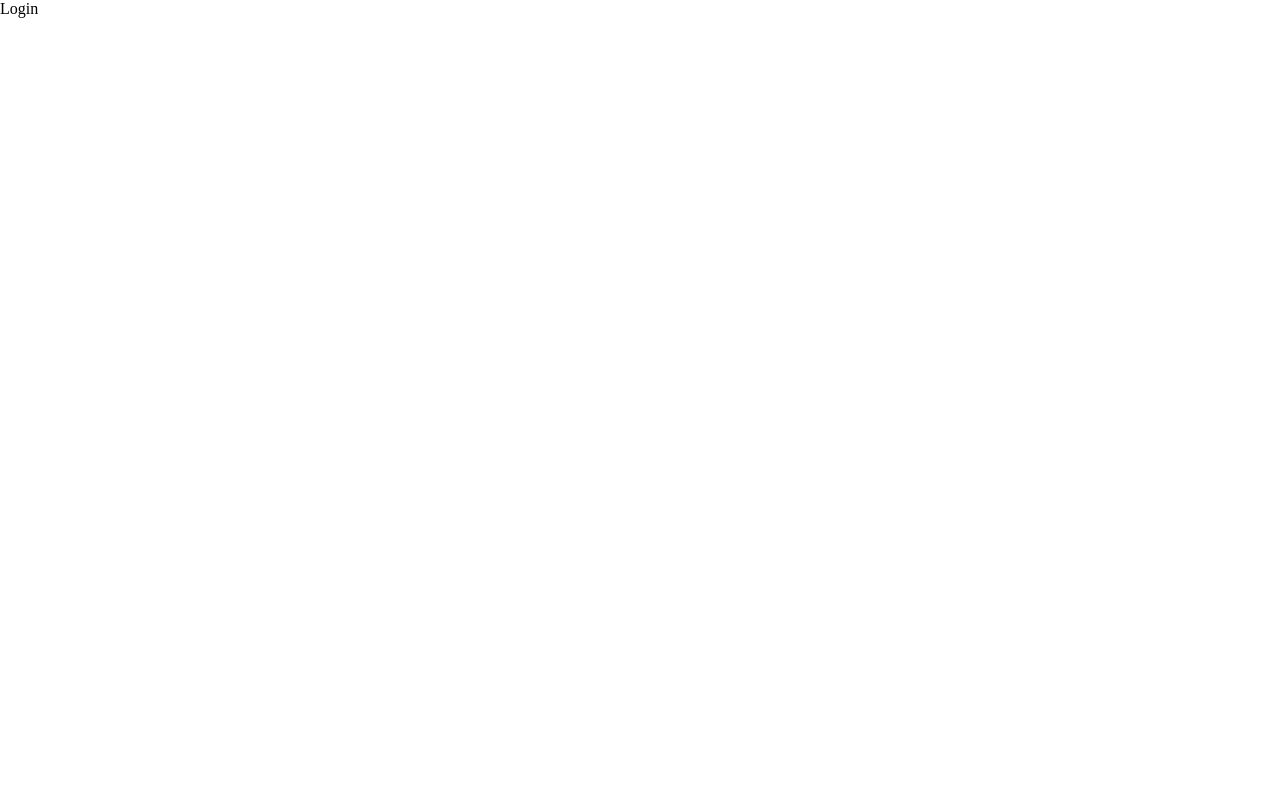
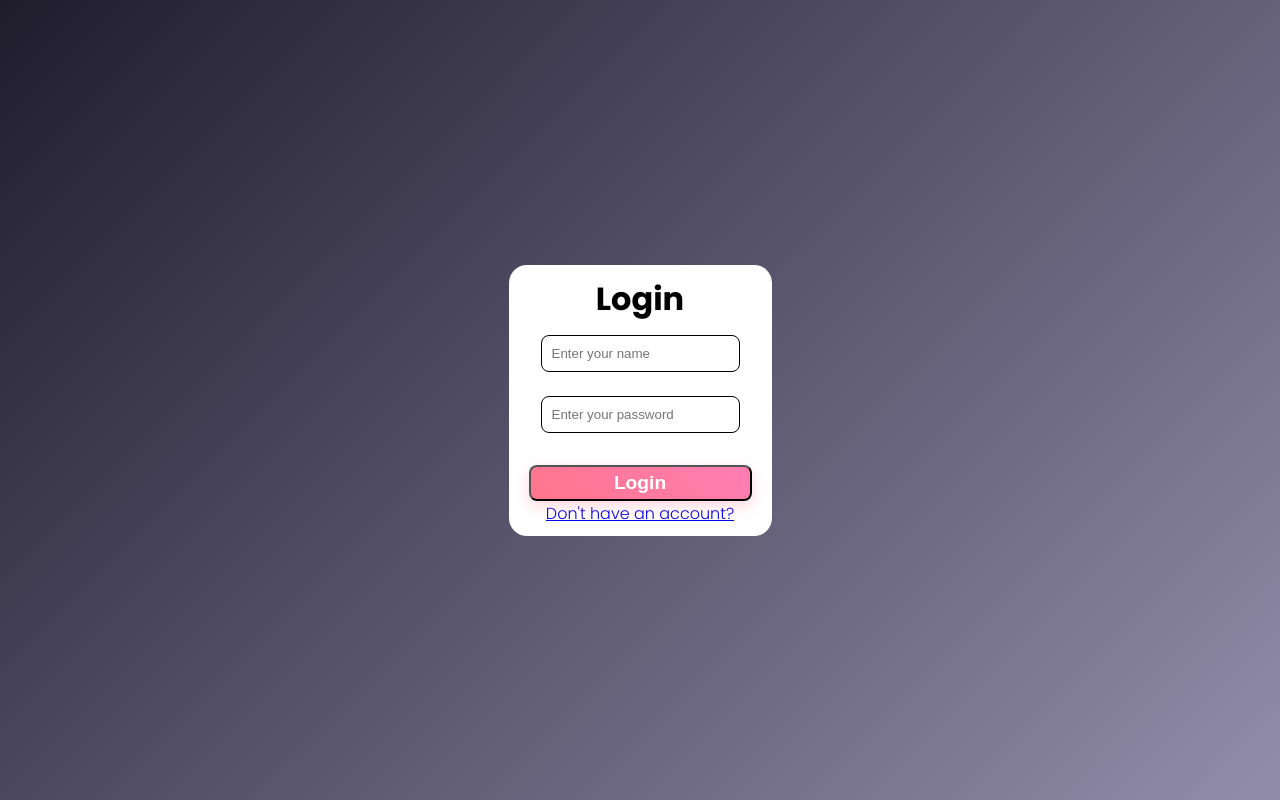
Before and after one commit to Deiiivy/project-management, a React (Vite) app in the folder client/: page /Login in a window 1280 px wide. Built offline with nearby package versions, Linux system fonts and the light colour scheme.

Commit message:
finish login

```diff
--- a/client/src/Auth/Login/Login.css
+++ b/client/src/Auth/Login/Login.css
@@ -0,0 +1,53 @@
+.Login {
+    background: linear-gradient(135deg, #1f1c2c, #928dab);
+    color: white;
+    display: flex;
+    flex-direction: column;
+    justify-content: center;
+    align-items: center;
+    height: 100vh;
+    font-family: 'Poppins', sans-serif;
+    text-align: center;
+    overflow: hidden;
+}
+
+.Form {
+    background-color: white;
+    color: black;
+    padding: 10px 20px 10px 20px;
+    border-radius: 18px;
+}
+
+.fields{
+    display: flex;
+    flex-direction: column;
+}
+
+.fields input {
+    margin: 12px;
+    padding: 10px;
+    border-radius: 8px;
+    border: none;
+    border: 1px solid #000;
+}
+
+.Form button {
+    margin-top: 20px;
+    padding: 5px 14px 5px 14px;
+    text-decoration: none;
+    font-size: 1.2rem;
+    font-weight: bold;
+    color: white;
+    background: linear-gradient(45deg, #ff758c, #ff7eb3);
+    border-radius: 8px;
+    transition: transform 0.3s ease-in-out, box-shadow 0.3s ease-in-out;
+    box-shadow: 0px 5px 15px rgba(255, 120, 150, 0.3);
+    position: relative;
+    overflow: hidden;
+}
+
+.error-message {
+    color: red;
+    font-size: 14px;
+    margin-top: 5px;
+}
--- a/client/src/Auth/Login/Login.jsx
+++ b/client/src/Auth/Login/Login.jsx
@@ -1,12 +1,63 @@
-import React from 'react'
-import './Login.css'
-import { Link } from 'react-router-dom'
+import React, { useState } from 'react';
+import './Login.css';
+import { Link, useNavigate } from 'react-router-dom';
+import { useAuth } from '../../utils/AuthContext';
+
+function Login() {
+    const [name, setName] = useState('');
+    const [password, setPassword] = useState('');
+    const [error, setError] = useState('');
+    const { login } = useAuth();
+    const navigate = useNavigate();
+
+    const handleEvent = async (e) => {
+        e.preventDefault();
+        setError('');
+
+        try {
+            const response = await fetch('http://localhost:3000/projectManagement/login', {
+                method: 'POST',
+                headers: { 'Content-Type': 'application/json' },
+                body: JSON.stringify({ name, password }),
+            });
+
+            const data = await response.json();
+
+            if (response.ok) {
+                login();
+                localStorage.setItem('token', data.token);
+                console.log('Login exitoso');
+                navigate('/index');
+                setName('');
+                setPassword('');
+            } else {
+                setError(data.message || 'El usuario no existe');
+            }
+        } catch (error) {
+            setError('Error de conexión con el servidor');
+            console.error('Error al loguear:', error);
+        }
+    };
+
+    return (
+        <div className="Login">
+            <form className="Form" onSubmit={handleEvent}>
+                <h1>Login</h1>
+
+                <div className="fields">
+                    <input type="text" required value={name} placeholder="Enter your name" onChange={(e) => setName(e.target.value)} />
+                    <input type="password" required value={password} placeholder="Enter your password" onChange={(e) => setPassword(e.target.value)} />
 
 
-function Login() {
-  return (
-    <div>Login</div>
-  )
+                    {error && <p className="error-message">{error}</p>}
+
+                    <button type="submit">Login</button>
+                </div>
+
+                <Link to="/Singin">Don't have an account?</Link>
+            </form>
+        </div>
+    );
 }
 
-export default Login
+export default Login;
--- a/client/src/Auth/Singin/Singin.css
+++ b/client/src/Auth/Singin/Singin.css
@@ -0,0 +1,53 @@
+.Singin {
+    background: linear-gradient(135deg, #1f1c2c, #928dab);
+    color: white;
+    display: flex;
+    flex-direction: column;
+    justify-content: center;
+    align-items: center;
+    height: 100vh;
+    font-family: 'Poppins', sans-serif;
+    text-align: center;
+    overflow: hidden;
+}
+
+.Form {
+    background-color: white;
+    color: black;
+    padding: 10px 20px 10px 20px;
+    border-radius: 18px;
+}
+
+.fields{
+    display: flex;
+    flex-direction: column;
+}
+
+.fields input {
+    margin: 12px;
+    padding: 10px;
+    border-radius: 8px;
+    border: none;
+    border: 1px solid #000;
+}
+
+.Form button {
+    margin-top: 20px;
+    padding: 5px 14px 5px 14px;
+    text-decoration: none;
+    font-size: 1.2rem;
+    font-weight: bold;
+    color: white;
+    background: linear-gradient(45deg, #ff758c, #ff7eb3);
+    border-radius: 8px;
+    transition: transform 0.3s ease-in-out, box-shadow 0.3s ease-in-out;
+    box-shadow: 0px 5px 15px rgba(255, 120, 150, 0.3);
+    position: relative;
+    overflow: hidden;
+}
+
+.error-message {
+    color: red;
+    font-size: 14px;
+    margin-top: 5px;
+}
--- a/client/src/Auth/Singin/Singin.jsx
+++ b/client/src/Auth/Singin/Singin.jsx
@@ -7,10 +7,12 @@ import { useAuth } from '../../utils/AuthContext';
 function Singin() {
     const [name, setName] = useState('');
     const [password, setPassword] = useState('')
+    const [error, setError] = useState('')
     const { login } = useAuth();
 
     const singin = async (e) => {
         e.preventDefault();
+        setError('');
 
         try {
             const response = await fetch('http://localhost:3000/projectManagement/create', {
@@ -18,14 +20,14 @@ function Singin() {
                 headers: { 'Content-Type': 'application/json' },
                 body: JSON.stringify({ name, password })
             });
-            setName('')
-            setPassword('')
 
             if (response.ok) {
-                login();
-                console.log('Usuario creado exitosamente');
+                login();                  console.log('Usuario creado exitosamente');
+                setName('')
+                setPassword('')
             } else {
                 console.log('Error al crear usuario');
+                setError('Error al crear usuario')
             }
         } catch (error) {
             console.log('error al crear usuario: ' + error);
@@ -33,13 +35,14 @@ function Singin() {
     }
   return (
     <div className='Singin'>
-        <form onSubmit={singin}>
-            <h1>Sing In</h1>
+        <form className='Form' onSubmit={singin}>
+            <h1>Sing Up</h1>
 
             <div className='fields'>
-                <input type='text' value={name} placeholder='enter your name' onChange={(e) => setName(e.target.value)} />
-                <input type='text' value={password} placeholder='enter your password' onChange={(e) => setPassword(e.target.value)}  />
+                <input type='text' required value={name} placeholder='enter your name' onChange={(e) => setName(e.target.value)} />
+                <input type='text' required value={password} placeholder='enter your password' onChange={(e) => setPassword(e.target.value)}  />
 
+                {error && <p className="error-message">{error}</p>}
                 <button type='submit'>Sing In</button>
             </div>
 
```
